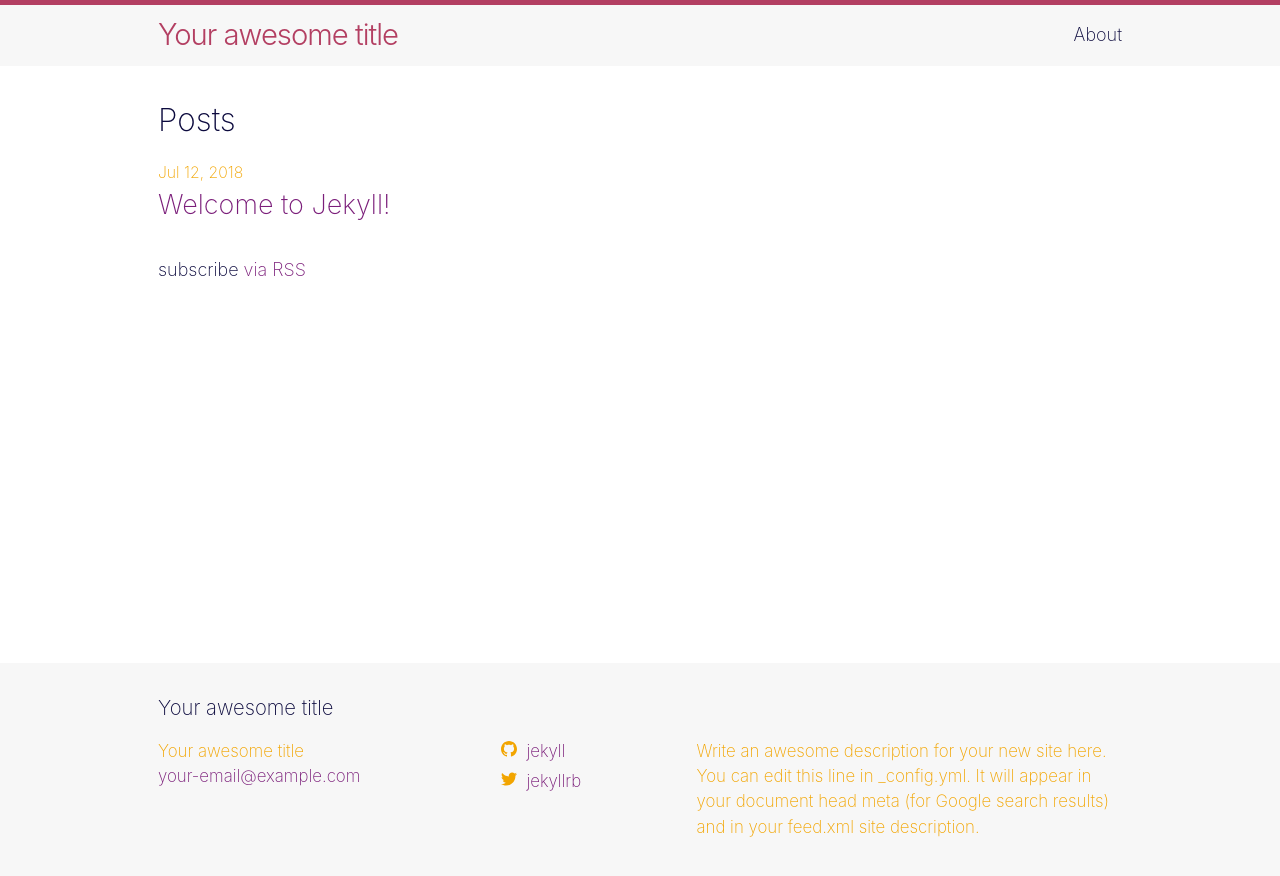
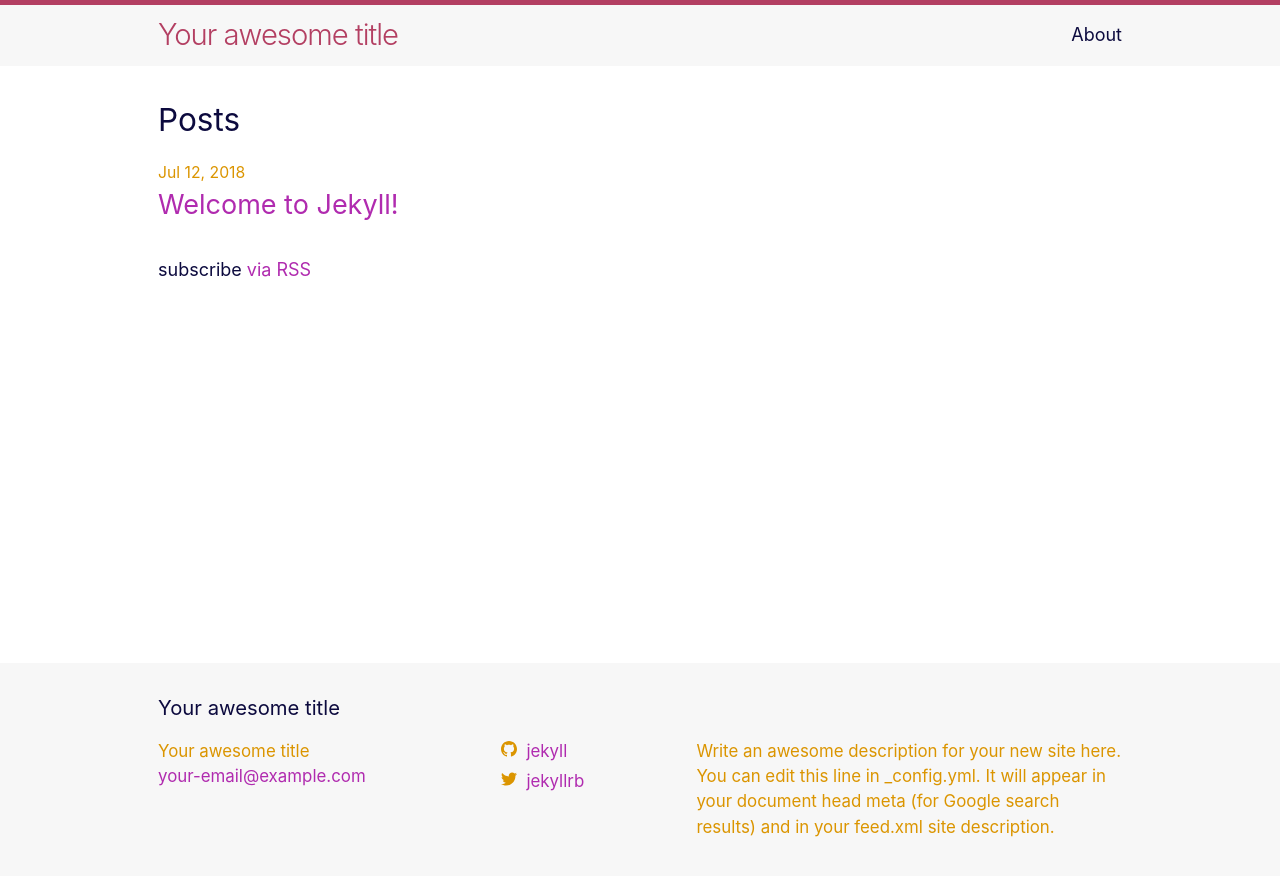
Before and after one commit to FisherKK/F1sherKK-Online, a Jekyll site: the page built from index.md, in a window 1280 px wide. Shown: the top 876 px of the page. Built offline with Jekyll 4.4.1, drawn with Linux system fonts in a browser that asks for light colours.

Commit message:
changed colors

```diff
--- a/_sass/minima.scss
+++ b/_sass/minima.scss
@@ -4,7 +4,7 @@
 
 $base-font-family: -apple-system, BlinkMacSystemFont, "Segoe UI", Roboto, Helvetica, Arial, sans-serif, "Apple Color Emoji", "Segoe UI Emoji", "Segoe UI Symbol" !default;
 $base-font-size:   18px !default;
-$base-font-weight: 250 !default;
+$base-font-weight: 400 !default;
 $small-font-size:  $base-font-size * 0.875 !default;
 $base-line-height: 1.5 !default;
 
@@ -14,7 +14,7 @@ $text-color:       #0C0A3E !default;
 $background-color: #ffffff !default;
 $brand-color:      #7B1E7A !default;
 
-$theme-color:       #f2a500 !default;
+$theme-color:       #db9500 !default;
 $theme-color-light: #F9564F !default;
 $theme-color-dark:  #B33F62!default;
 
--- a/_sass/minima/_base.scss
+++ b/_sass/minima/_base.scss
@@ -103,15 +103,15 @@ h1, h2, h3, h4, h5, h6 {
  * Links
  */
 a {
-  color: $brand-color;
+  color: lighten($brand-color, 13%);
   text-decoration: none;
 
   &:visited {
-    color: $brand-color;
+    color: lighten($brand-color, 13%);
   }
 
   &:hover {
-    color: lighten($brand-color, 12%);
+    color: $brand-color;
     text-decoration: underline;
   }
 
```
